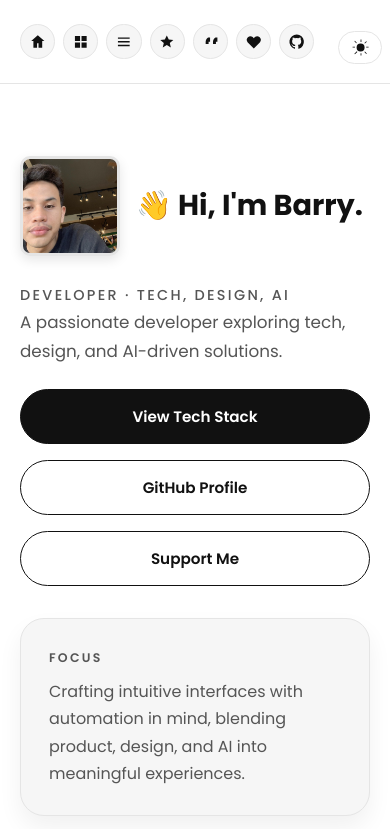
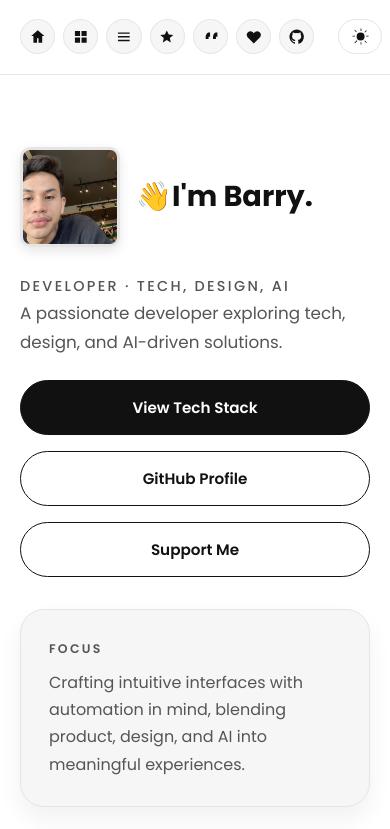
Before and after one commit to barryillest/Portfolio, a plain HTML site: page index.html in a window 390 px wide. Shown: the top 829 px of the page. Drawn offline with Linux system fonts and the light colour scheme.

Commit message:
8th commit

```diff
--- a/index.html
+++ b/index.html
@@ -3,7 +3,7 @@
   <head>
     <meta charset="utf-8" />
     <meta name="viewport" content="width=device-width, initial-scale=1" />
-    <title>Barry Ortega | Developer Portfolio</title>
+    <title>Barry B. Ortega | Developer Portfolio</title>
      <link rel="icon" href="images/profile.jpg" type="image/jpeg">
     <meta
       name="description"
@@ -121,7 +121,7 @@
             <div class="hero__title-wrapper">
               <img src="images/profile.jpg" alt="Barry's profile picture" class="hero__profile-pic" />
               <h1 class="hero__title" id="hero-title">
-                &#x1F44B; Hi, I'm Barry.
+                &#x1F44B;I'm Barry.
               </h1>
             </div>
             <p class="hero__description">
--- a/styles/main.css
+++ b/styles/main.css
@@ -159,6 +159,7 @@ a:focus-visible {
   color: var(--color-text);
   border-radius: 999px;
   padding: 0.4rem 0.85rem;
+  height: 2.5rem;
   display: inline-flex;
   align-items: center;
   justify-content: center;
@@ -236,7 +237,7 @@ a:focus-visible {
 
 .hero__title {
   margin: 0;
-  font-size: clamp(2.6rem, 5vw, 3.6rem);
+  font-size: clamp(2rem, 5vw, 3rem);
   font-weight: 700;
   line-height: 1.1;
 }
@@ -731,8 +732,8 @@ body[data-theme="dark"] .mode-toggle:focus-visible {
   }
 
   .mode-toggle {
-    margin-top: 0.75rem;
-    margin-left: auto;
+    margin-top: 0;
+    margin-left: 0;
   }
 
   .hero__container {
@@ -776,6 +777,7 @@ body[data-theme="dark"] .mode-toggle:focus-visible {
   .mode-toggle {
     padding: 0.35rem 0.7rem;
     font-size: 0.85rem;
+    height: 2.2rem;
   }
 
   .hero {
```
